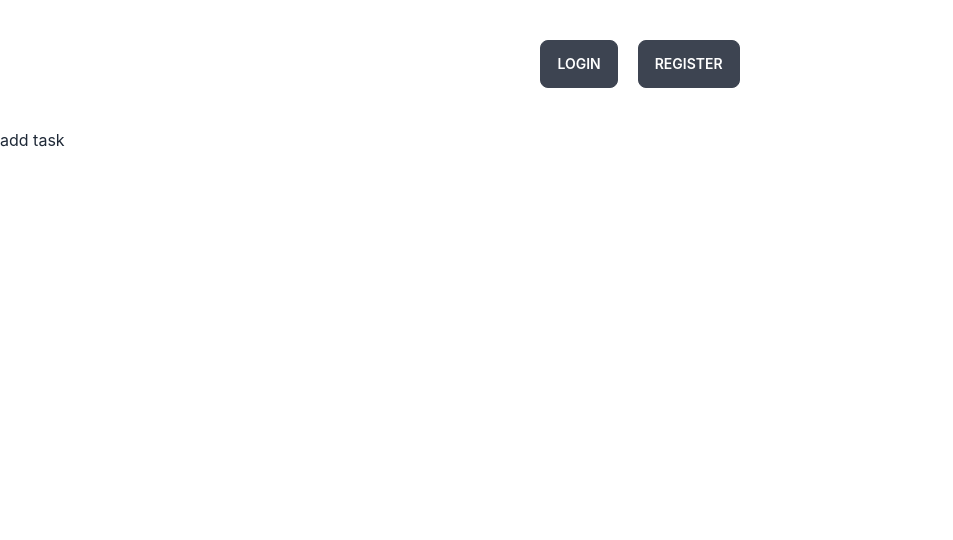
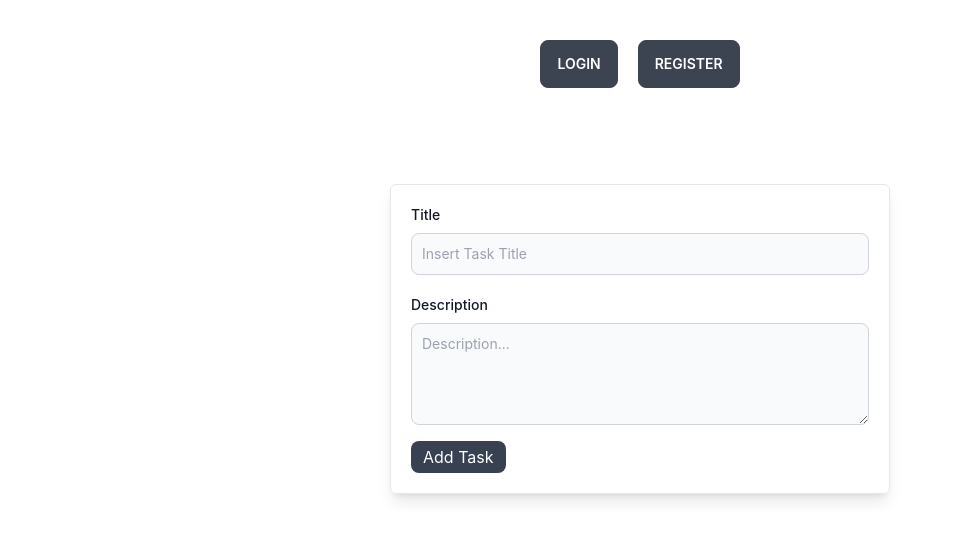
Before and after one commit to mohammedtakbir/Job-Task-Zedblock-client-site, a React (Create React App) app: page /add-task in a window 1280 px wide. Shown: the top 540 px of the page, without its empty margins (0-953 px from the left). Built offline with nearby package versions, Linux system fonts and the light colour scheme.

Commit message:
new task added to the database

```diff
--- a/src/Pages/AddTask.js
+++ b/src/Pages/AddTask.js
@@ -1,10 +1,64 @@
 import React from 'react';
+import { toast } from 'react-hot-toast';
+import { useNavigate } from 'react-router-dom';
 
 const AddTask = () => {
+    const navigate = useNavigate();
+    const user = JSON.parse(localStorage.getItem('user'));
+
+    const handleAddTask = (e) => {
+        e.preventDefault();
+
+        const form = e.target;
+        const title = form.title.value;
+        const description = form.description.value;
+        const task = {
+            title,
+            description,
+            name: user.name,
+            password: user.password,
+            status: false
+        }
+
+        fetch(`http://localhost:5000/add-task`, {
+            method: 'POST',
+            headers: {
+                'content-type': 'application/json'
+            },
+            body: JSON.stringify(task)
+        })
+            .then(res => res.json())
+            .then(data => {
+                if (data.acknowledged) {
+                    toast.success('Task Added Successfully!');
+                    navigate('/tasks')
+                }
+            })
+
+    }
+
     return (
-        <div>
-            add task
-        </div>
+        <>
+            <form className='sm:w-[500px] w-full sm:mx-auto mx-2 md:my-24 my-14 shadow-lg p-5 border rounded-md' onSubmit={handleAddTask}>
+                <div className='mb-4'>
+                    <div className='mb-5'>
+                        <label htmlFor="title" className="block mb-2 text-sm font-medium text-gray-900">Title</label>
+                        <input type="text" name="title" id="title" className="bg-gray-50 border border-gray-300 text-gray-900 text-sm rounded-lg focus:ring-blue-500 focus:border-blue-500 block w-full p-2.5" placeholder="Insert Task Title" required />
+                    </div>
+                    <div>
+                        <label htmlFor="description" className="block mb-2 text-sm font-medium text-gray-900">Description</label>
+                        <textarea
+                            name='description'
+                            id="description"
+                            rows="4"
+                            className="block p-2.5 w-full text-sm text-gray-900 bg-gray-50 rounded-lg border border-gray-300 focus:ring-blue-500 focus:border-blue-500"
+                            placeholder="Description...">
+                        </textarea>
+                    </div>
+                </div>
+                <button type="submit" className='text-white py-1 px-3 bg-gray-700 rounded-lg hover:bg-gray-800 focus:ring-4 focus:outline-none focus:ring-gray-300'>Add Task</button>
+            </form>
+        </>
     );
 };
 
```
